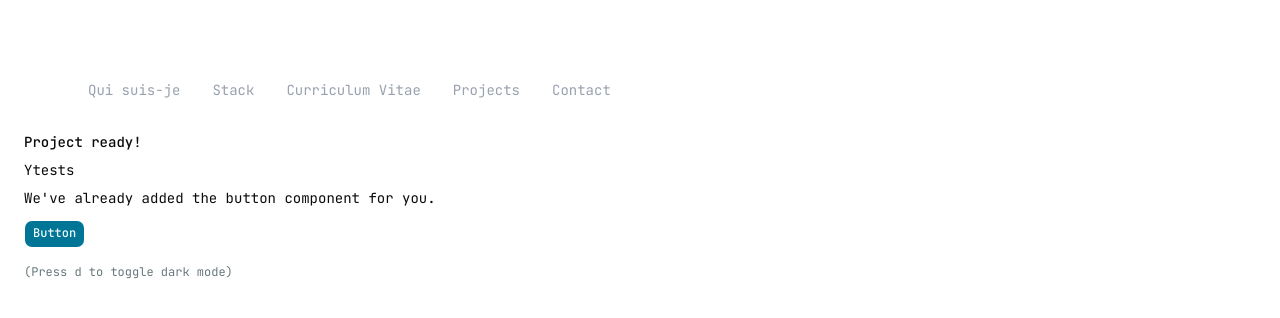
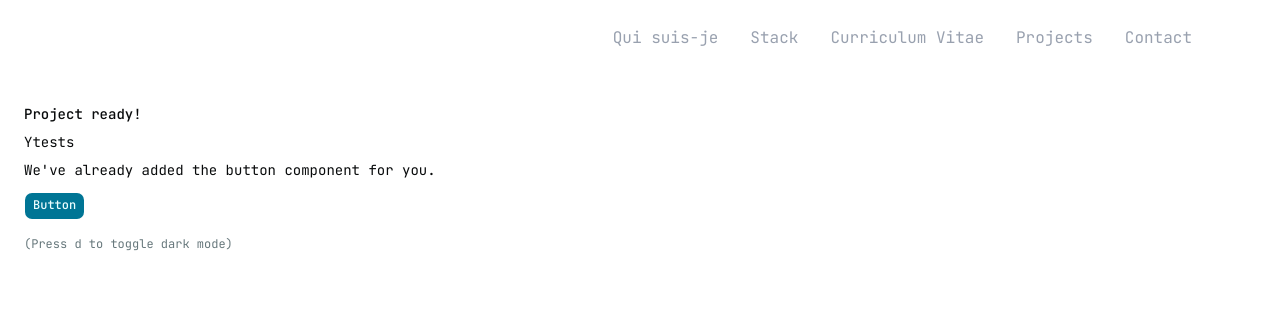
Before and after one commit to MarioVillamil/Portfolio, a Next.js app in the folder portfolio/: page /chrome in a window 1280 px wide. Shown: the top 318 px of the page. Built offline with nearby package versions, Linux system fonts and the light colour scheme.

Commit message:
ajout dynamique de navItem

```diff
--- a/portfolio/app/chrome/page.tsx
+++ b/portfolio/app/chrome/page.tsx
@@ -6,7 +6,7 @@ export default function Page() {
     <div className="flex min-h-svh p-6">
       <div className="w-full flex flex-col gap-4 text-sm leading-loose">
         <div>
-          <Header />
+
           <h1 className="font-medium">Project ready!</h1>
           <p>Ytests</p>
           <p>We&apos;ve already added the button component for you.</p>
--- a/portfolio/app/components/Header.tsx
+++ b/portfolio/app/components/Header.tsx
@@ -2,7 +2,7 @@ import Navigation from "./Navigation"
 export default function Header(){
     return (
         < header className=" w-full bg-olive-600 text-white">
-           <div className=" max-w-6xl mx-auto items-center justify-between py-6 px-6">
+           <div className=" max-w-6xl mx-auto flex items-center justify-between py-6 px-6">
              <h1 className="text-lg font-medium">Mario Villamil</h1>
              <div className="ml-auto"></div>
              <Navigation/>
--- a/portfolio/app/components/Navigation.tsx
+++ b/portfolio/app/components/Navigation.tsx
@@ -1,11 +1,37 @@
+import Link from "next/link"
+
+
 export default function Navigation (){
+    interface InavItem {
+        label : string,
+        pathName : string
+    }
+    const navList :InavItem[]=[
+
+        {
+        label:"Qui suis-je",
+        pathName : "#",
+        },
+        {
+        label:"Stack",
+        pathName : "#",
+        },
+        {
+        label:"Curriculum Vitae",
+        pathName : "#",
+        },
+        {
+        label:"Projects",
+        pathName : "#",
+        },
+        {
+        label:"Contact",
+        pathName : "#",
+        }
+]
     return(
        <nav className="flex items-center gap-8 text-l text-gray-400">
-      <a href="#">Qui suis-je</a>
-      <a href="#">Stack</a>
-      <a href="#">Curriculum Vitae</a>
-      <a href="#">Projects</a>
-      <a href="#">Contact</a>
+      {navList.map((item,index) => <Link href={item.pathName} key={index}>{item.label}</Link>)}
     </nav>
     )
 }
--- a/portfolio/app/layout.tsx
+++ b/portfolio/app/layout.tsx
@@ -2,6 +2,7 @@ import { Geist, Geist_Mono, JetBrains_Mono } from "next/font/google"
 
 import "./globals.css"
 import { ThemeProvider } from "@/components/theme-provider"
+import Header from "./components/Header"
 import { cn } from "@/lib/utils"
 
 const fontSans = Geist({
@@ -31,6 +32,7 @@ export default function RootLayout({
       )}
     >
       <body>
+         <Header />
         <ThemeProvider>{children}</ThemeProvider>
       </body>
     </html>
```
